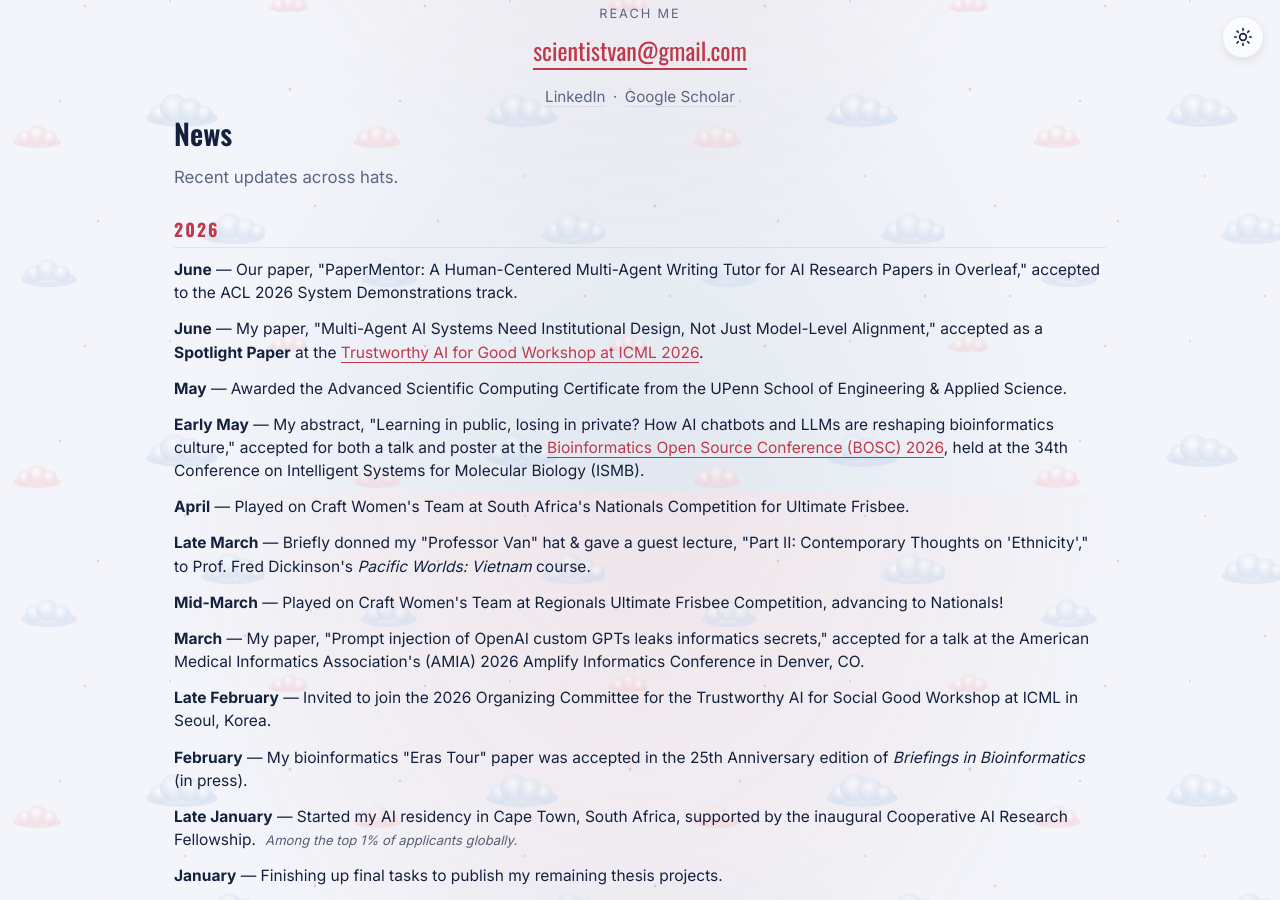
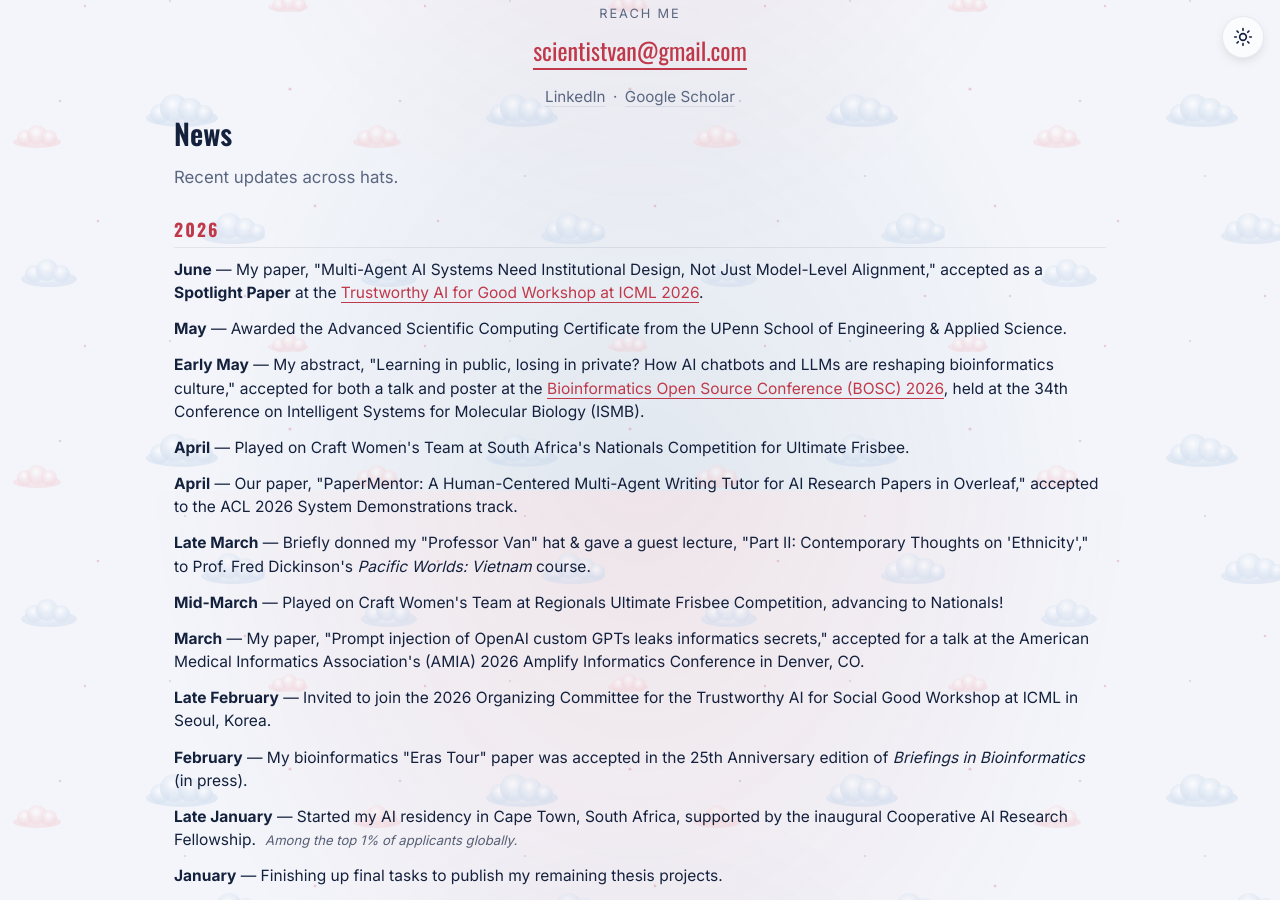
Before and after one commit to van-truong/van-truong.github.io, a Jekyll site: the page index.html, which Jekyll copies as it is, in a window 1280 px wide and 900 px high, scrolled down 1309 px. Built offline with Jekyll 4.4.1, drawn with Linux system fonts in a browser that asks for light colours.

Commit message:
reorder news

```diff
--- a/index.html
+++ b/index.html
@@ -85,11 +85,11 @@
       <div class="pubs-year">
         <h4 class="pubs-year-heading">2026</h4>
         <ul class="plain bigger pubs">
-          <li><strong>June</strong> — Our paper, "PaperMentor: A Human-Centered Multi-Agent Writing Tutor for AI Research Papers in Overleaf," accepted to the ACL 2026 System Demonstrations track.</li>
           <li><strong>June</strong> — My paper, "Multi-Agent AI Systems Need Institutional Design, Not Just Model-Level Alignment," accepted as a <strong>Spotlight Paper</strong> at the <a href="https://trustworthy-ai-for-good.github.io/" target="_blank" rel="noopener">Trustworthy AI for Good Workshop at ICML 2026</a>.</li>
           <li><strong>May</strong> — Awarded the Advanced Scientific Computing Certificate from the UPenn School of Engineering &amp; Applied Science.</li>
           <li><strong>Early May</strong> — My abstract, "Learning in public, losing in private? How AI chatbots and LLMs are reshaping bioinformatics culture," accepted for both a talk and poster at the <a href="https://www.open-bio.org/events/bosc-2026/bosc-2026-schedule/" target="_blank" rel="noopener">Bioinformatics Open Source Conference (BOSC) 2026</a>, held at the 34th Conference on Intelligent Systems for Molecular Biology (ISMB).</li>
           <li><strong>April</strong> — Played on Craft Women's Team at South Africa's Nationals Competition for Ultimate Frisbee.</li>
+          <li><strong>April</strong> — Our paper, "PaperMentor: A Human-Centered Multi-Agent Writing Tutor for AI Research Papers in Overleaf," accepted to the ACL 2026 System Demonstrations track.</li>
           <li><strong>Late March</strong> — Briefly donned my "Professor Van" hat &amp; gave a guest lecture, "Part II: Contemporary Thoughts on 'Ethnicity'," to Prof. Fred Dickinson's <em>Pacific Worlds: Vietnam</em> course.</li>
           <li><strong>Mid-March</strong> — Played on Craft Women's Team at Regionals Ultimate Frisbee Competition, advancing to Nationals!</li>
           <li><strong>March</strong> — My paper, "Prompt injection of OpenAI custom GPTs leaks informatics secrets," accepted for a talk at the American Medical Informatics Association's (AMIA) 2026 Amplify Informatics Conference in Denver, CO.</li>
```
